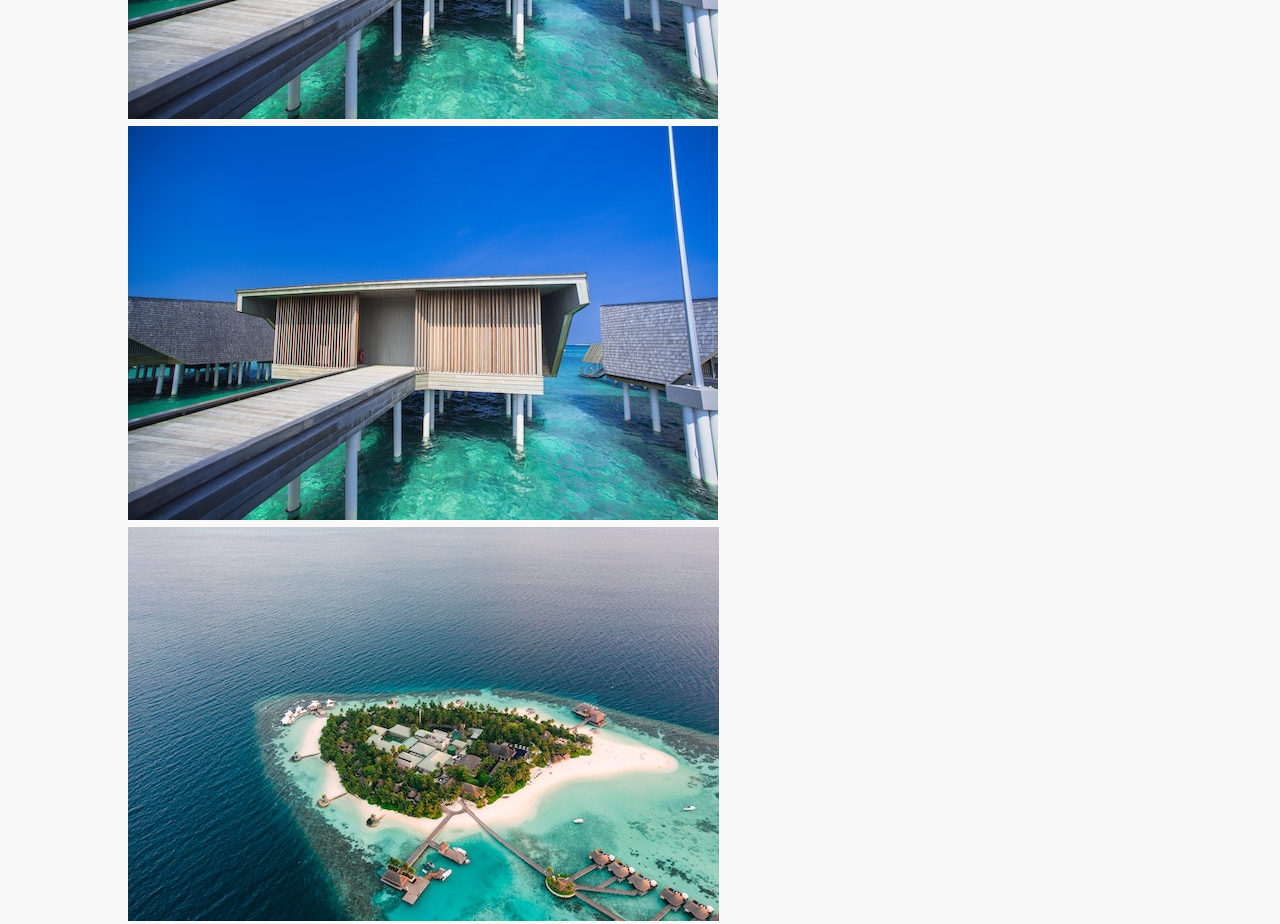
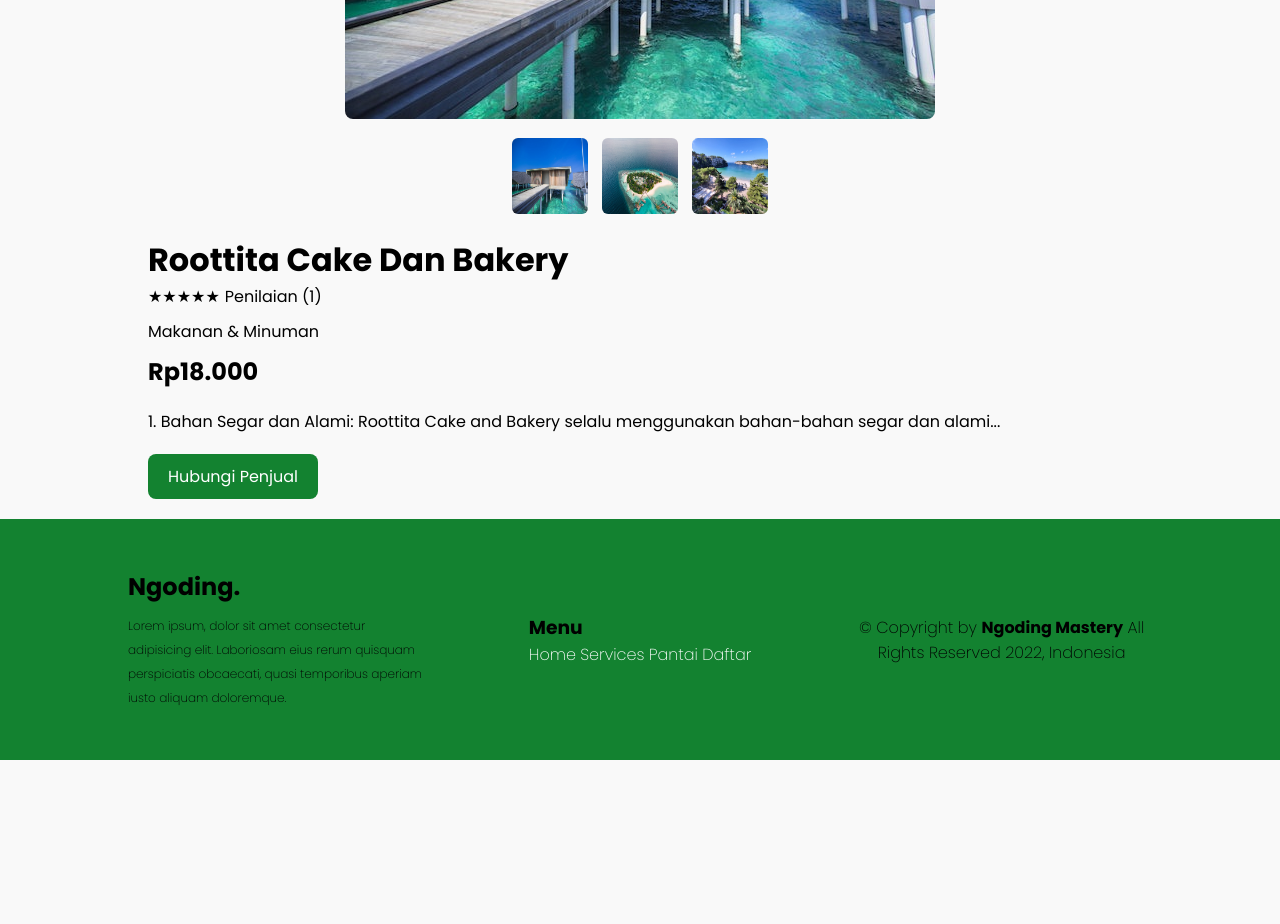
Before and after one commit to VeryFach/Village-website, a plain HTML site: page Detail.html in a window 1280 px wide. Shown: the part 1100-2024 px from the top of the page. After the commit the page ends 1860 px from the top, so only its background shows below. Drawn offline with Linux system fonts and the light colour scheme.

Commit message:
Update styler2.css

```diff
--- a/dist/css/styler2.css
+++ b/dist/css/styler2.css
@@ -545,3 +545,79 @@ header {
         grid-template-columns: repeat(auto-fit, minmax(250px, 1fr)); /* Responsive grid layout */
     }
 }
+
+.image-gallery {
+    flex: 1;
+    text-align: center;
+}
+
+.image-gallery img {
+    max-width: 100%;
+    border-radius: 8px;
+}
+
+.thumbnail-container {
+    display: flex;
+    justify-content: center;
+    margin-top: 10px;
+}
+
+.thumbnail {
+    width: 80px;
+    height: 80px;
+    margin: 0 5px;
+    cursor: pointer;
+    border-radius: 8px;
+    border: 2px solid transparent;
+}
+
+.thumbnail:hover {
+    border: 2px solid #138230;
+}
+
+.details {
+    flex: 2;
+    padding: 20px;
+}
+
+.details h1 {
+    margin-top: 0;
+}
+
+.rating {
+    display: flex;
+    align-items: center;
+}
+
+.rating span {
+    margin-right: 5px;
+}
+
+.category, .price {
+    margin-top: 10px;
+}
+
+.description {
+    margin-top: 20px;
+}
+
+.contact-button {
+    display: inline-block;
+    padding: 10px 20px;
+    margin-top: 20px;
+    background-color: #138230;
+    color: #fff;
+    border: none;
+    border-radius: 8px;
+    cursor: pointer;
+    text-decoration: none;
+    font-size: 16px;
+}
+
+.contact-button:hover {
+    background-color: #0a4319;
+}
+
+.contact-icons {
+    margin-top: 20px;
+}
```
